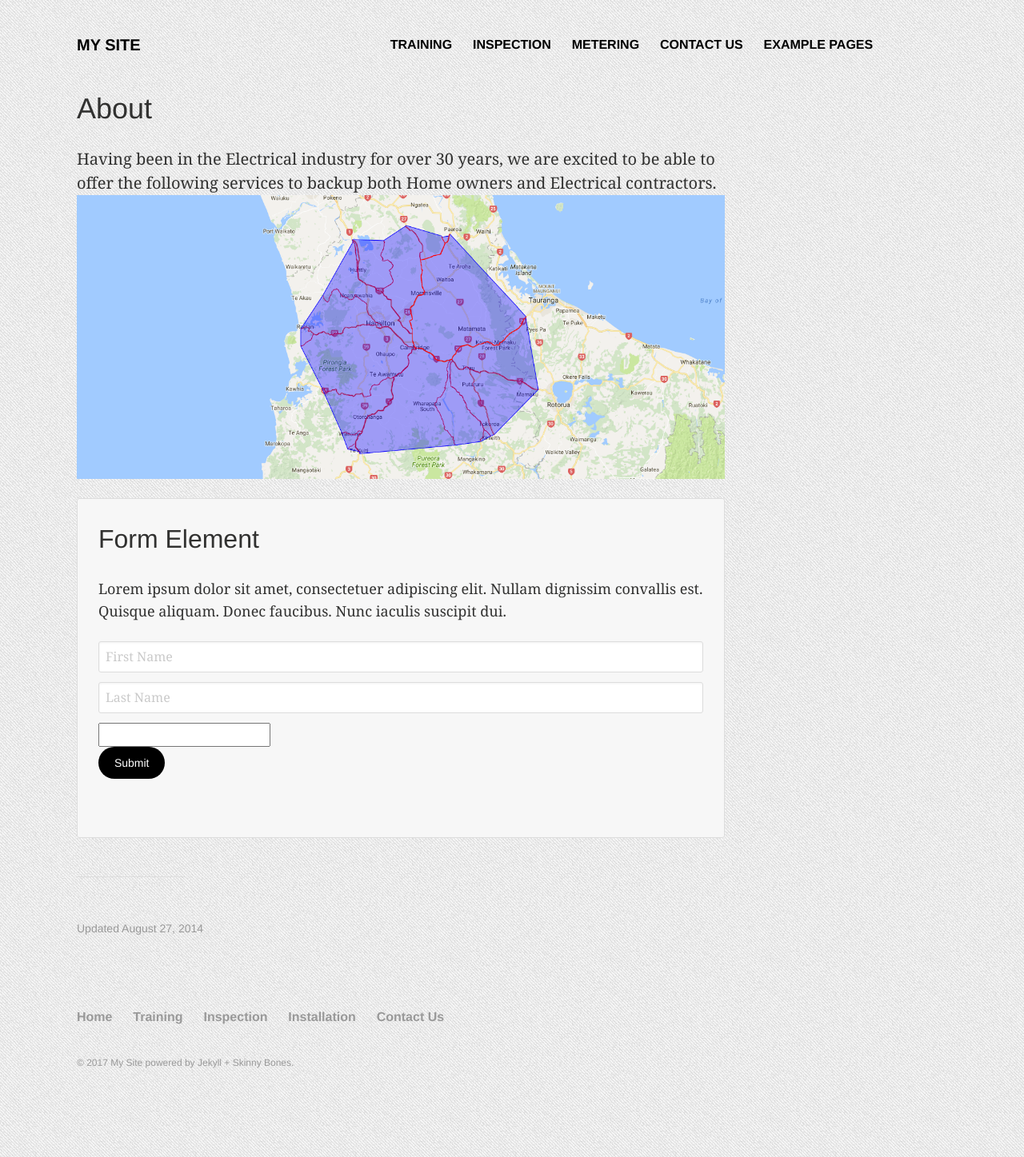
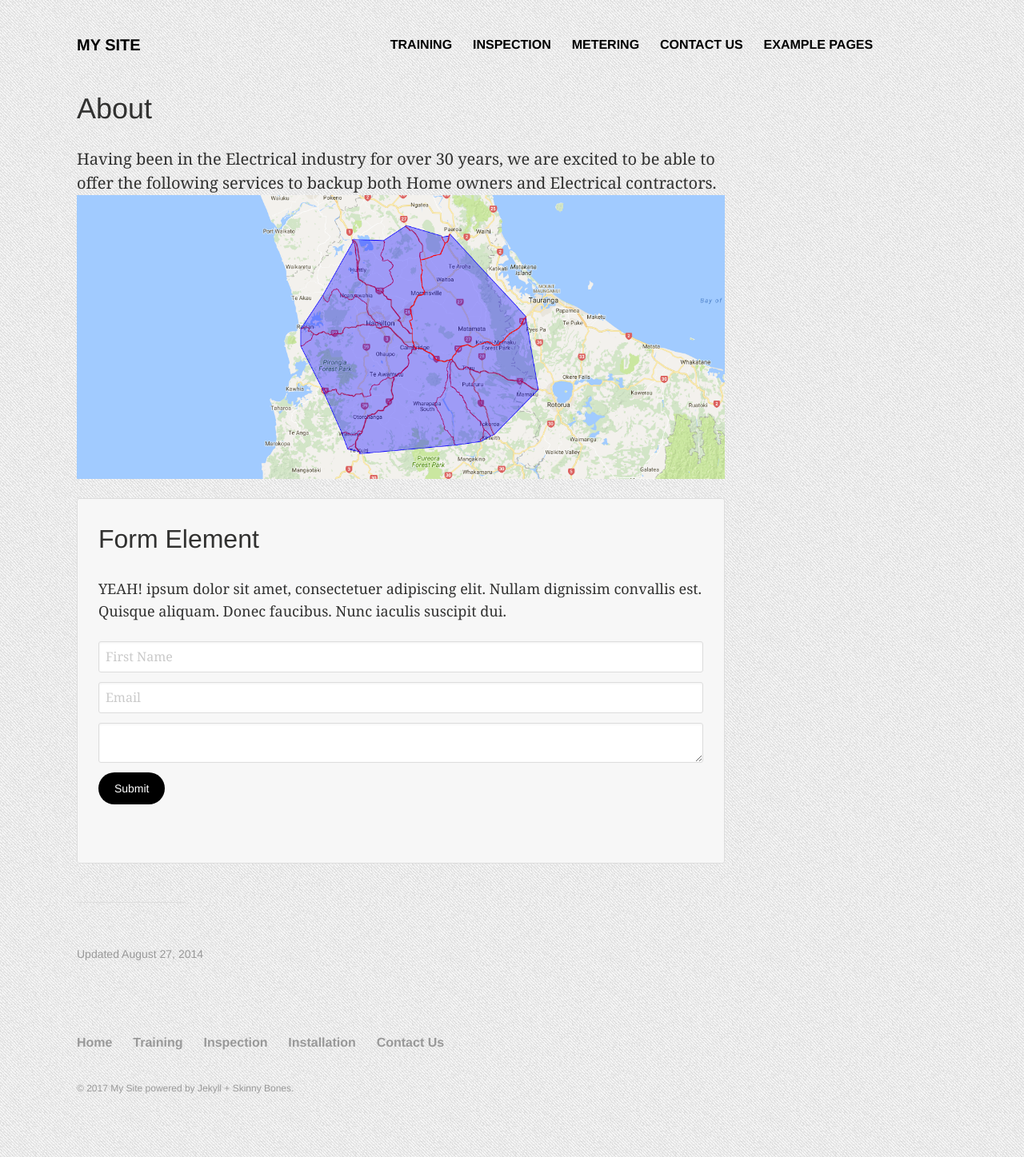
Before and after one commit to DarrenHobern/limerice, a Jekyll site: the page built from contact/index.md, in a window 1280 px wide. Shown: the whole page at 80% size. Built offline with Jekyll 4.4.1, drawn with Linux system fonts in a browser that asks for light colours.

Commit message:
Linked php email script to contact page

```diff
--- a/_includes/contact.html
+++ b/_includes/contact.html
@@ -1,13 +1,13 @@
 Having been in the Electrical industry for over 30 years, we are excited to be able to offer the following services to backup both Home owners and Electrical contractors.
 ![map]({{site.url}}/images/range-map.png)
 <fieldset>
-	<form action="">
+	<form action="/send_email.php">
 		<h2>Form Element</h2>
-		<p>Lorem ipsum dolor sit amet, consectetuer adipiscing elit. Nullam dignissim convallis est. Quisque aliquam. Donec faucibus. Nunc iaculis suscipit dui.</p>
+		<p>YEAH! ipsum dolor sit amet, consectetuer adipiscing elit. Nullam dignissim convallis est. Quisque aliquam. Donec faucibus. Nunc iaculis suscipit dui.</p>
 
-    <input type="text" name="firstname" title="First Name" placeholder="First Name" required="true"/>
-    <input type="text" name="lastname" title="Last Name" placeholder="Last Name" required="true"/>
-    <input type="text_area" name="contactmessage" title="Message" required="true" />
+    <input type="text" name="name" title="First Name" placeholder="First Name" required="true"/>
+    <input type="text" name="email" title="Last Name" placeholder="Email" required="true"/>
+    <textarea name="message" title="message" required="true" ></textarea>
 
 
 		<p>
--- a/_layouts/home.html
+++ b/_layouts/home.html
@@ -62,7 +62,7 @@
         </div><!-- /.wrap -->
       </div><!-- /#main -->
 
-      {% include footer.html %}
+
     </div>
 
     <script src="{{ site.url }}/js/vendor/jquery-1.9.1.min.js"></script>
```
Also changed, not shown: 1 other file.
